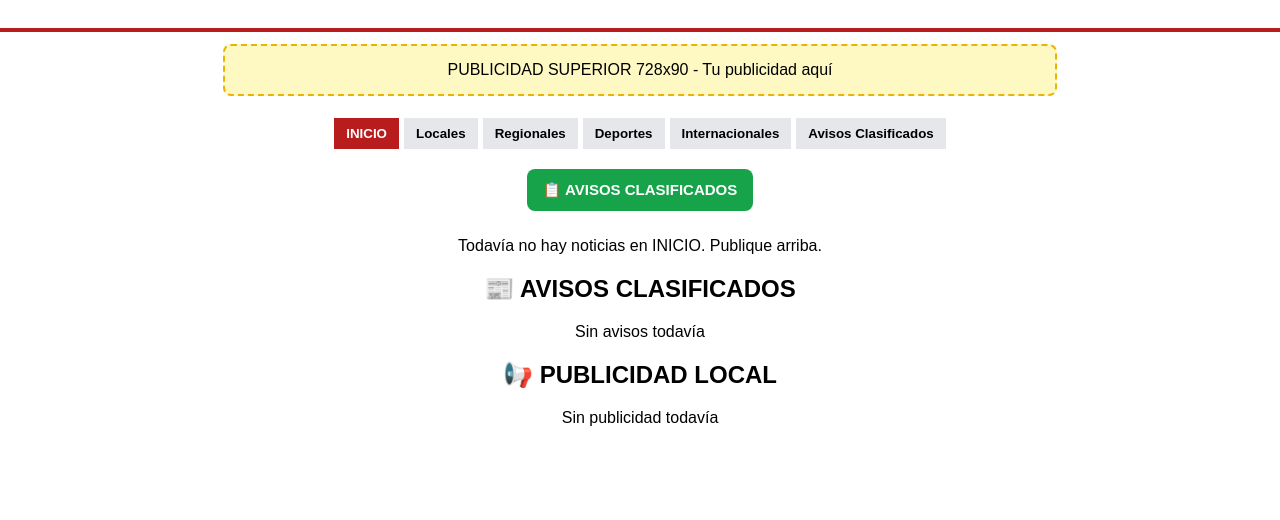
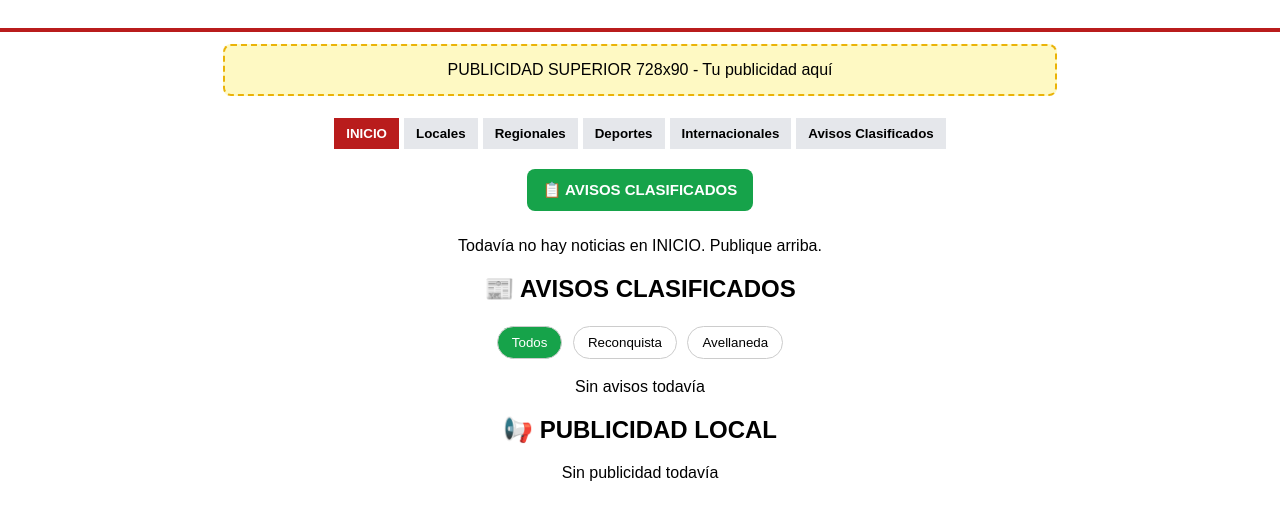
Before and after one commit to mariodcracog-bit/semanario, a website: page index.html in a window 1280 px wide. Shown: the part 120-640 px from the top of the page. Drawn offline with Linux system fonts and the light colour scheme; no server answers.

Commit message:
Update index.html

```diff
--- a/index.html
+++ b/index.html
@@ -58,6 +58,11 @@ fetch('https://api.open-meteo.com/v1/forecast?latitude=-29.14&longitude=-59.64&c
 </div>
 <div id="lista"></div>
   <h2 style="text-align:center">📰 AVISOS CLASIFICADOS</h2>
+  <div style="text-align:center;margin-bottom:10px">
+<button id="btnTodos" onclick="filtrarLocalidad('Todos')" style="background:#16a34a;color:white;padding:8px 14px;border:1px solid #ccc;border-radius:20px;margin:3px">Todos</button>
+<button id="btnReconquista" onclick="filtrarLocalidad('Reconquista')" style="background:white;padding:8px 14px;border:1px solid #ccc;border-radius:20px;margin:3px">Reconquista</button>
+<button id="btnAvellaneda" onclick="filtrarLocalidad('Avellaneda')" style="background:white;padding:8px 14px;border:1px solid #ccc;border-radius:20px;margin:3px">Avellaneda</button>
+</div>
 <div id="avisos"></div>
 <h2 style="text-align:center">📢 PUBLICIDAD LOCAL</h2>
 <div id="publi"></div>
```
